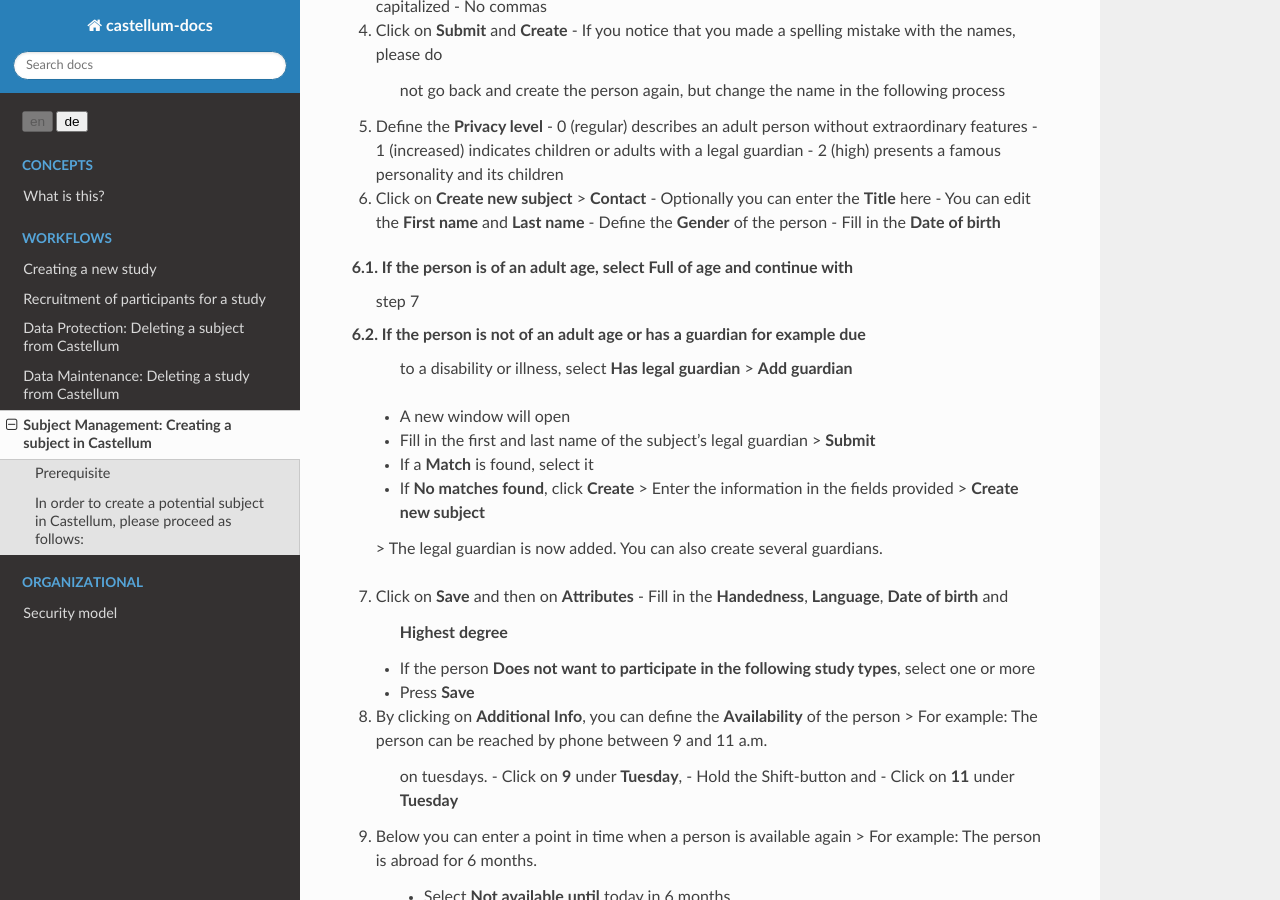
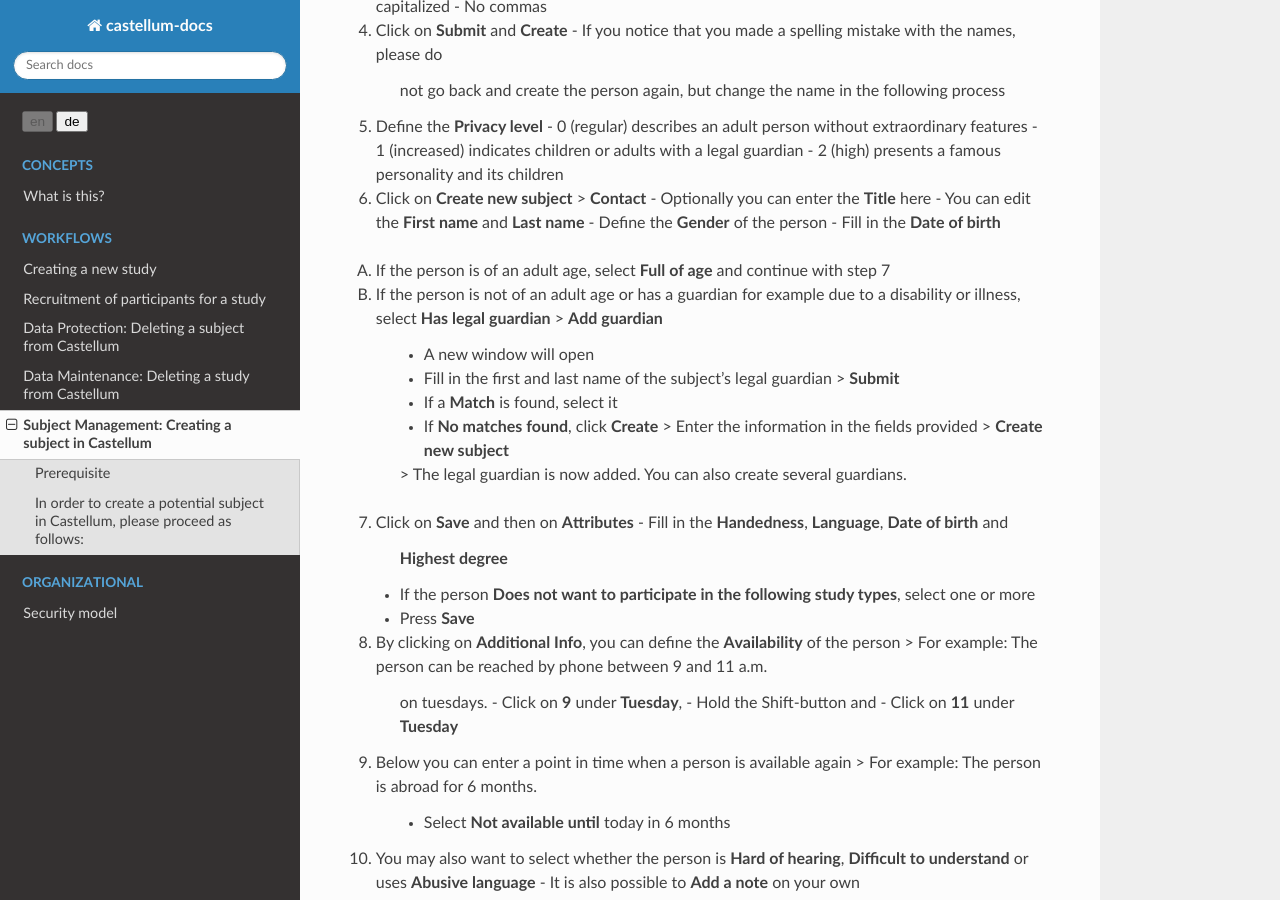
Before and after one commit to DouglasNeuroInformatics/castellum, a Sphinx documentation site: the page built from source/workflows/subject-management.rst, in a window 1280 px wide and 900 px high, scrolled down 898 px. Built offline with Sphinx 7.4.7 and the Read the Docs theme 2.0.0, drawn with Linux system fonts in a browser that asks for light colours.

Commit message:
Update subject-management.rst

```diff
--- a/source/workflows/subject-management.rst
+++ b/source/workflows/subject-management.rst
@@ -54,11 +54,11 @@ In order to create a potential subject in Castellum, please proceed as follows:
     - Define the **Gender** of the person
     - Fill in the **Date of birth**
 
-6.1. If the person is of an adult age, select **Full of age** and continue with
-     step 7
+A) If the person is of an adult age, select **Full of age** and continue with
+   step 7
 
-6.2. If the person is not of an adult age or has a guardian for example due
-     to a disability or illness, select **Has legal guardian** > **Add guardian**
+B) If the person is not of an adult age or has a guardian for example due
+   to a disability or illness, select **Has legal guardian** > **Add guardian**
     - A new window will open
     - Fill in the first and last name of the subject's legal guardian > **Submit**
     - If a **Match** is found, select it
```
